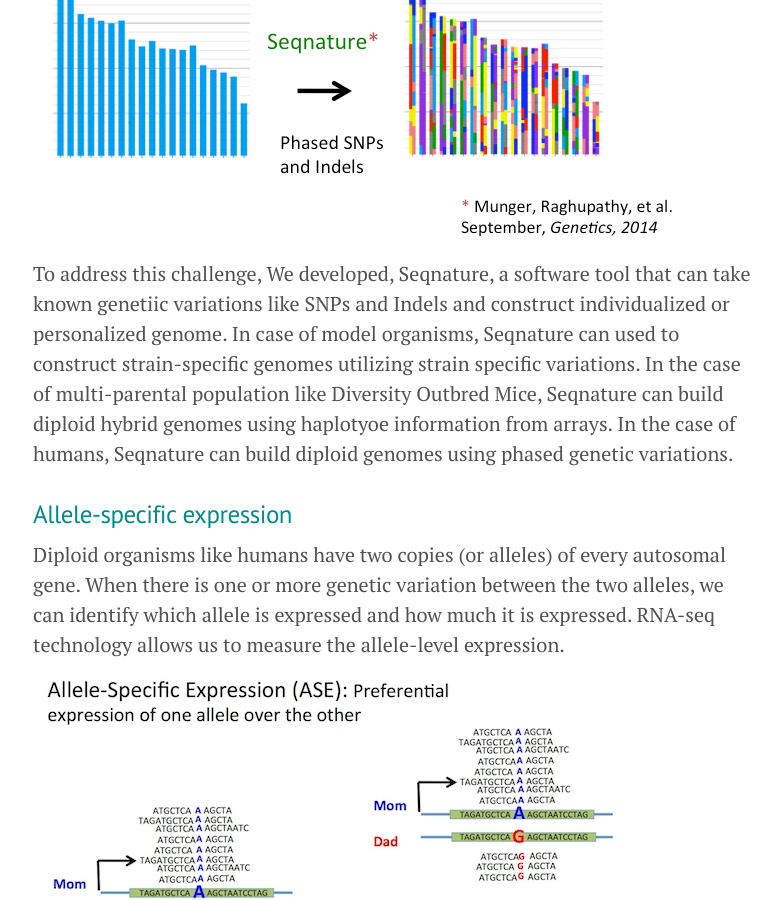
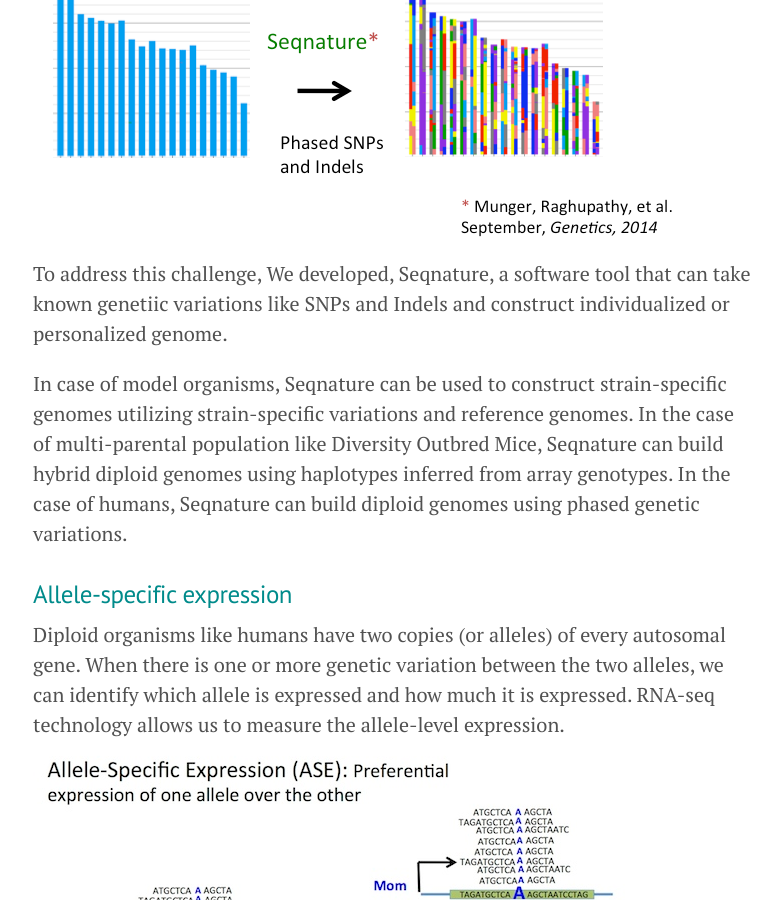
Before and after one commit to narayananr/narayananr.github.io, a Jekyll site: the page built from research.md, in a window 1280 px wide and 900 px high, scrolled down 595 px. Shown: the whole window, without its empty margins (247-1028 px from the left). Built offline with Jekyll 4.4.1, drawn with Linux system fonts in a browser that asks for light colours; Markdown is read by kramdown in place of the engine named in the settings.

Commit message:
fixed typo

```diff
--- a/research.md
+++ b/research.md
@@ -10,7 +10,9 @@ Large number of sequencing efforts have characterized genetic variations in deta
 
 ![Seqnature](/public/images/seqnature-personalized-genome.png)
 
-To address this challenge, We developed, Seqnature, a software tool that can take known genetiic variations like SNPs and Indels and construct individualized or personalized genome. In case of model organisms, Seqnature can used to construct strain-specific genomes utilizing strain specific variations. In the case of multi-parental population like Diversity Outbred Mice, Seqnature can build diploid hybrid genomes using haplotyoe information from arrays. In the case of humans, Seqnature can build diploid genomes using phased genetic variations.
+To address this challenge, We developed, Seqnature, a software tool that can take known genetiic variations like SNPs and Indels and construct individualized or personalized genome.
+
+In case of model organisms, Seqnature can be used to construct strain-specific genomes utilizing strain-specific variations and reference genomes. In the case of multi-parental population like Diversity Outbred Mice, Seqnature can build hybrid diploid genomes using haplotypes inferred from array genotypes. In the case of humans, Seqnature can build diploid genomes using phased genetic variations.
 
 
 ### <font color="DarkCyan">Allele-specific expression </font>
```
